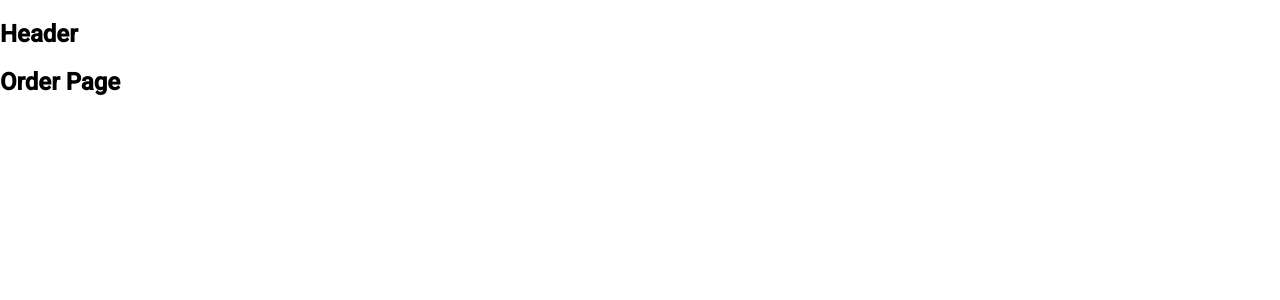
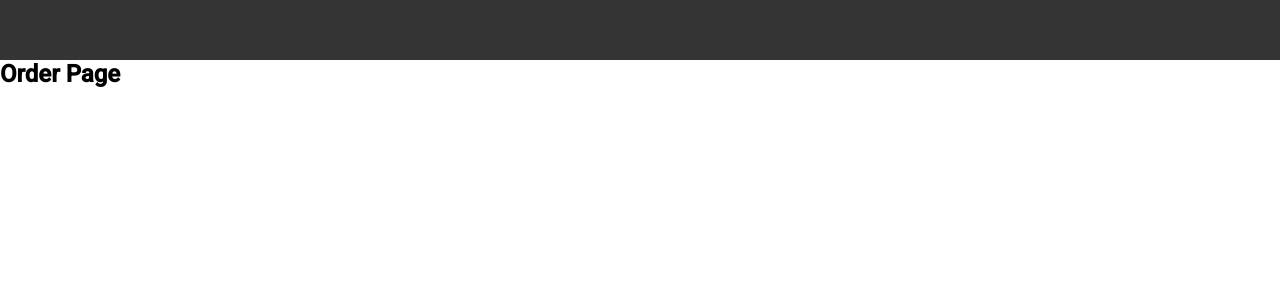
Before and after one commit to KieuLong-UET/honki-ui, a React (Create React App) app: page /order in a window 1280 px wide. Shown: the top 300 px of the page. Built offline with nearby package versions, Linux system fonts and the light colour scheme.

Commit message:
create header

```diff
--- a/package.json
+++ b/package.json
@@ -6,6 +6,7 @@
     "@testing-library/jest-dom": "^5.16.4",
     "@testing-library/react": "^13.2.0",
     "@testing-library/user-event": "^13.5.0",
+    "classnames": "^2.3.1",
     "normalize.css": "^8.0.1",
     "react": "^18.1.0",
     "react-dom": "^18.1.0",
--- a/src/components/GlobalStyles/GlobalStyles.scss
+++ b/src/components/GlobalStyles/GlobalStyles.scss
@@ -2,10 +2,12 @@
 @import url('https://fonts.googleapis.com/css2?family=Roboto:wght@100;300;400;500&display=swap');
 
 :root {
-    --primary: #4B4D53;
+    --primary: #4b4d53;
 }
 
 * {
+    margin: 0;
+    padding: 0;
     box-sizing: border-box;
 }
 
--- /dev/null
+++ b/src/components/Layout/components/Header/Header.module.scss
@@ -0,0 +1,9 @@
+.wrapper {
+    height: 60px;
+    background-color: #343434;
+}
+
+.inner {
+    height: 100%;
+    width: 100%;
+}
--- a/src/components/Layout/components/Header/index.js
+++ b/src/components/Layout/components/Header/index.js
@@ -1,5 +1,17 @@
+import classNames from 'classnames/bind';
+import styles from './Header.module.scss';
+
+const cx = classNames.bind(styles);
+
 function Header() {
-    return ( <h2>Header</h2> );
+    return (
+        <header className={cx('wrapper')}>
+            <div className={cx('inner')}>
+                {/* Left */}
+                {/* Right */}
+            </div>
+        </header>
+    );
 }
 
 export default Header;
```
Also changed, not shown: 1 other file (tests, documents, lock files or other folders).
